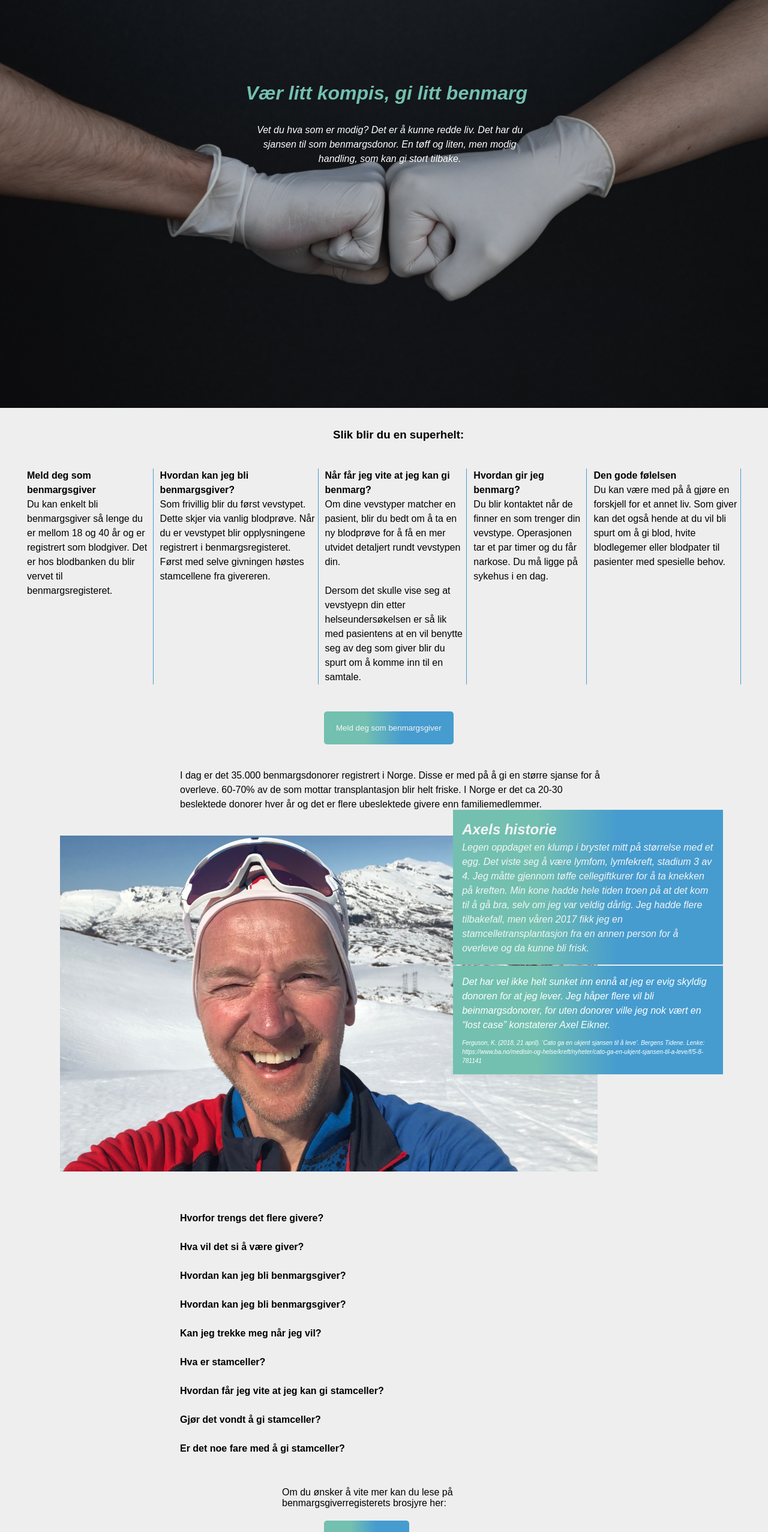
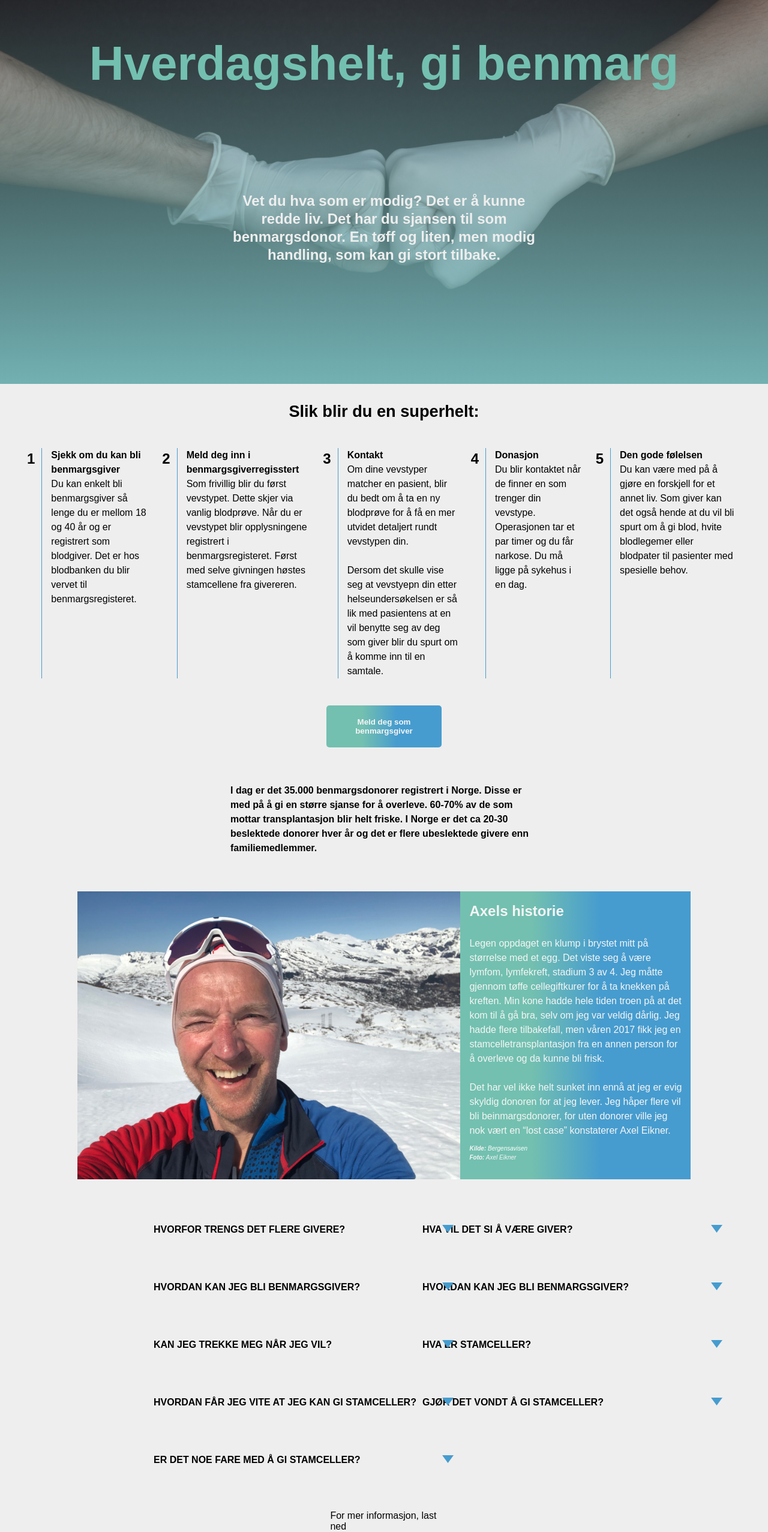
Before and after one commit to Inetklund0/Kampanjenettside, a plain HTML site: page index.html in a window 1280 px wide. Shown: the top 2554 px of the page at 60% size. Drawn offline with Linux system fonts and the light colour scheme.

Commit message:
responsiv

```diff
--- a/index.html
+++ b/index.html
@@ -1,17 +1,21 @@
 <!DOCTYPE html>
 <html lang="en">
+
 <head>
 	<meta charset="UTF-8">
 	<meta name="viewport" content="width=device-width, initial-scale=1.0">
 	<title>Benmargsgiverkampanje</title>
 	<link rel="stylesheet" href="style.css">
-
+	<link rel="stylesheet" href="https://cdnjs.cloudflare.com/ajax/libs/font-awesome/4.7.0/css/font-awesome.min.css">
 </head>
 <header>
-    <div class="container">
-        <img src="./Img/branimir-balogovic-fAiQRv7FgE0-unsplash.jpg" alt="fistbump"  >
-        <div class="top"><h1 class="titel">Vær litt kompis, gi litt benmarg</h1></div>
-        <div class="introtekst"><p>Vet du hva som er modig? Det er å kunne redde liv. Det har du sjansen til som benmargsdonor. En tøff og liten, men modig handling, som kan gi stort tilbake.</p></div>
+	<section id='top' class="flexbox">
+		<h1 class="titel">Hverdagshelt, gi benmarg</h1>
+		</div>
+		<div id="introtekst">
+			<p>Vet du hva som er modig? Det er å kunne redde liv. Det har du sjansen til som benmargsdonor. En tøff og
+				liten, men modig handling, som kan gi stort tilbake.</p>
+		</div>
 		</div>
 </header>
 
@@ -19,100 +23,144 @@
 	<main>
 		<h3>Slik blir du en superhelt:</h3>
 		<div class="superhelt">
+			<h2>1</h2>
 			<div class="steg">
-            <h4>Meld deg som benmargsgiver</h4>
-            <p>Du kan enkelt bli benmargsgiver så lenge du er mellom 18 og 40 år og er registrert som blodgiver. Det er hos blodbanken du blir vervet til benmargsregisteret.</p>
+				<h4>Sjekk om du kan bli benmargsgiver</h4>
+				<p>Du kan enkelt bli benmargsgiver så lenge du er mellom 18 og 40 år og er registrert som blodgiver. Det
+					er hos blodbanken du blir vervet til benmargsregisteret.</p>
 			</div>
-
+			<h2>2</h2>
 			<div class="steg">
-                <h4>Hvordan kan jeg bli benmargsgiver?</h4>
-                <p>Som frivillig blir du først vevstypet. Dette skjer via vanlig blodprøve. Når du er vevstypet blir opplysningene registrert i benmargsregisteret. Først med selve givningen høstes stamcellene fra givereren.</p>
+				<h4>Meld deg inn i benmargsgiverregisstert</h4>
+				<p>Som frivillig blir du først vevstypet. Dette skjer via vanlig blodprøve. Når du er vevstypet blir
+					opplysningene registrert i benmargsregisteret. Først med selve givningen høstes stamcellene fra
+					givereren.</p>
 			</div>
-
+			<h2>3</h2>
 			<div class="steg">
-                <h4>Når får jeg vite at jeg kan gi benmarg?</h4>
-                <p>Om dine vevstyper matcher en pasient, blir du bedt om å ta en ny blodprøve for å få en mer utvidet detaljert rundt vevstypen din. <br> <br>
-                Dersom det skulle vise seg at vevstyepn din etter helseundersøkelsen er så lik med pasientens at en vil benytte seg av deg som giver blir du spurt om å komme inn til en samtale.</p>
+				<h4>Kontakt</h4>
+				<p>Om dine vevstyper matcher en pasient, blir du bedt om å ta en ny blodprøve for å få en mer utvidet
+					detaljert rundt vevstypen din. <br> <br>
+					Dersom det skulle vise seg at vevstyepn din etter helseundersøkelsen er så lik med pasientens at en
+					vil benytte seg av deg som giver blir du spurt om å komme inn til en samtale.</p>
 			</div>
+			<h2>4</h2>
 			<div class="steg">
-                <h4>Hvordan gir jeg benmarg?</h4>
-                <p>Du blir kontaktet når de finner en som trenger din vevstype. Operasjonen tar et par timer og du får narkose. Du må ligge på sykehus i en dag.</p>
+				<h4>Donasjon</h4>
+				<p>Du blir kontaktet når de finner en som trenger din vevstype. Operasjonen tar et par timer og du får
+					narkose. Du må ligge på sykehus i en dag.</p>
 			</div>
+			<h2>5</h2>
 			<div class="steg">
 				<h4>Den gode følelsen</h4>
-                <p>Du kan være med på å gjøre en forskjell for et annet liv. Som giver kan det også hende at du vil bli spurt om å gi blod, hvite blodlegemer eller blodpater til pasienter med spesielle behov.</p>
+				<p>Du kan være med på å gjøre en forskjell for et annet liv. Som giver kan det også hende at du vil bli
+					spurt om å gi blod, hvite blodlegemer eller blodpater til pasienter med spesielle behov.</p>
 			</div>
 		</div>
 
+		<div class="container1">
 			<button>Meld deg som benmargsgiver</button>
-
-        <div class="kortInfo">
+		</div>
+		<div class="kortinfo">
 			<p>
-                I dag er det 35.000 benmargsdonorer registrert i Norge. Disse er med på å gi en større sjanse for å overleve. 60-70% av de som mottar transplantasjon blir helt friske. I Norge er det ca 20-30 beslektede donorer hver år og det er flere ubeslektede givere enn familiemedlemmer.
+				I dag er det 35.000 benmargsdonorer registrert i Norge. Disse er med på å gi en større sjanse for å
+				overleve. 60-70% av de som mottar transplantasjon blir helt friske. I Norge er det ca 20-30 beslektede
+				donorer hver år og det er flere ubeslektede givere enn familiemedlemmer.
 			</p>
 		</div>
 
-        <div class="axelHistorie">
-            <img class="foto"src="./Img/Selfie Kvamskogen 2020.jpg" alt="Foto Axel Eikner">
+		<div class="axel">
+			<img class="foto" src="./img/Selfie Kvamskogen 2020.jpg" alt="Foto Axel Eikner">
 			<div class="historie">
-                <h2>Axels historie</h2>
-                <p>Legen oppdaget en klump i brystet mitt på størrelse med et egg. Det viste seg å være lymfom, lymfekreft, stadium 3 av 4. Jeg måtte gjennom tøffe cellegiftkurer for å ta knekken på kreften. Min kone hadde hele tiden troen på at det kom til å gå bra, selv om jeg var veldig dårlig. Jeg hadde flere tilbakefall, men våren 2017 fikk jeg en stamcelletransplantasjon fra en annen person for å overleve og da kunne bli frisk.
+				<h2>Axels historie</h2><br>
+				<p>Legen oppdaget en klump i brystet mitt på størrelse med et egg. Det viste seg å være lymfom,
+					lymfekreft, stadium 3 av 4. Jeg måtte gjennom tøffe cellegiftkurer for å ta knekken på kreften. Min
+					kone hadde hele tiden troen på at det kom til å gå bra, selv om jeg var veldig dårlig. Jeg hadde
+					flere tilbakefall, men våren 2017 fikk jeg en stamcelletransplantasjon fra en annen person for å
+					overleve og da kunne bli frisk.
+				</p> <br>
+				<p>Det har vel ikke helt sunket inn ennå at jeg er evig skyldig donoren for at jeg lever. Jeg håper
+					flere vil bli beinmargsdonorer, for uten donorer ville jeg nok vært en “lost case” konstaterer Axel
+					Eikner.
+				</p>
+				<p class="referanse"> <strong>Kilde:</strong>
+					<a
+						href="https://www.ba.no/medisin-og-helse/kreft/nyheter/cato-ga-en-ukjent-sjansen-til-a-leve/f/5-8-781141">Bergensavisen
+					</a><br>
+					<strong>Foto:</strong> Axel Eikner
+				</p>
+			</div>
+		</div>
+
+		<div class="sporsmal">
+			<div class="vismer">
+				<h4 class="titlequest">Hvorfor trengs det flere givere?</h4>
+					<p>Behovet for givere er alltid stort på grunn av at det finnes flere millioner av ulike
+					vevstypekombinasjoner. Dette gjør at det er vanskelig å finne giver som har samme vevstype som en
+					pasient. Desto flere som melder seg frivillig som stamcellegiver, desto større sjanse er det for å
+					finne en som matcher vevet til pasienten. Hvert år melder deg seg ca 2000 til 2500 givere, men vi
+					trenger DEG for at det skal bli lettere å finne riktig match raskere.
+					Sjansene for at nettopp du velges til å gi stamceller er omlag 1 promille per år.
 					</p>
 			</div>
 
-            <div class="brukersitat">
-                <p>Det har vel ikke helt sunket inn ennå at jeg er evig skyldig donoren for at jeg lever. Jeg håper flere vil bli beinmargsdonorer, for uten donorer ville jeg nok vært en “lost case” konstaterer Axel Eikner.
-                </p>
-                <p class="referanse">Ferguson, K. (2018, 21 april). ‘Cato ga en ukjent sjansen til å leve’. Bergens Tidene. Lenke: https://www.ba.no/medisin-og-helse/kreft/nyheter/cato-ga-en-ukjent-sjansen-til-a-leve/f/5-8-781141</p>
-            </div>
-        </div>
-
-        <div class="spørsmål">
-            <p>
-                <strong>Hvorfor trengs det flere givere?</strong>
-                <!-- Behovet for givere er alltid stort på grunn av at det finnes flere millioner av ulike vevstypekombinasjoner. Dette gjør at det er vanskelig å finne giver som har samme vevstype som en pasient. Desto flere som melder seg frivillig som stamcellegiver, desto større sjanse er det for å finne en som matcher vevet til pasienten. Hvert år melder deg seg ca 2000 til 2500 givere, men vi trenger DEG for at det skal bli lettere å finne riktig match raskere.
-                Sjansene for at nettopp du velges til å gi stamceller er omlag 1 promille per år. -->
-            </p>
-            <p>
-                <strong>Hva vil det si å være giver?</strong>
-                <!-- Du kan være med å gjøre en forskjell for et annet liv. Som giver kan det også hende at du vil bli spurt om å gi blod, hvite blodlegemer eller blodplater til pasienter med spesielle behov. Dette skjer oftest i sammenheng med en stamcelletransplantasjon og vil bli tatt særskilt opp i hvert enkelt tilfelle. -->
-            </p>
-            <p>
-                <strong>Hvordan kan jeg bli benmargsgiver?</strong>
-                <!-- Du kan enkelt bli benmargsgiver så lenge du er mellom 18 og 40 år og er registrert som blodgiver. Det er hos blodbanken du blir vervet til benmargsgiverregisstert. Som frivillig blir du først vevstypet. Dette skjer via vanlig blodprøve. Når du er vevstypet blir opplysningene registrert i benmargsgiverregisteret. Først i forbindelse med selve givningen høstes stamcellene fra giveren. -->
-            </p>
-            <p>
-                <strong>Hvordan kan jeg bli benmargsgiver?</strong>
-                <!-- Du kan enkelt bli benmargsgiver så lenge du er mellom 18 og 40 år og er registrert som blodgiver. Det er hos blodbanken du blir vervet til benmargsgiverregisstert. Som frivillig blir du først vevstypet. Dette skjer via vanlig blodprøve. Når du er vevstypet blir opplysningene registrert i benmargsgiverregisteret. Først i forbindelse med selve givningen høstes stamcellene fra giveren. -->
-            </p>
-            <p>
-                <strong>Kan jeg trekke meg når jeg vil?</strong>
-                <!-- Som frivillig kan du trekke deg når du ønsker, men helst før forbehandlingen av pasienten starter. Det er ikke behov for å oppgi grunnen til at du trekker deg. -->
-            </p>
-
-            <p>
-                <strong>Hva er stamceller?</strong>
-                <!-- I knoklenes marghule finnes benmargen. De er fulle av benmargsceller og umodne stamceller. Opphavet til de røde og hvite blodlegemene og blodplatene kommer fra stamcellene. Blodlegemene og blodplatene strømmer ut i blodet etter å ha delt seg, og når de har delt seg modnes de. -->
-            </p>
-            <p>
-                <strong>Hvordan får jeg vite at jeg kan gi stamceller?</strong>
-                <!-- Om det ser ut til at dine vevstyper matcher en pasient, blir du bedt om å ta en ny blodprøve for å få en mer utvidet detaljer rundt vevstypen din. Dersom det skulle vise seg at vevstypen din etter helseundersøkelsen er så lik med pasientens at en vil benytte seg av deg som giver blir du spurt om å komme inn til en samtale og ny helseundersøkelse. Samtalen vil bl.a handle om du kan gi stamceller eller blod. -->
-            </p>
-            <p>
-            <strong>Gjør det vondt å gi stamceller?</strong>
-            <!-- Det er helt normalt å kjenne noe ømhet og smerte øverst i setet noen dager etter givning. Det er ikke alltid man får arr, men i noen tilfeller oppstår det små arr. I en ukes tid etter givning anbefales det å være forsiktig med stor fysisk aktivitet og tunge løft. -->
-            </p>
-            <p>
-                <strong>Er det noe fare med å gi stamceller?</strong>
-                <!-- Før givning blir det gjennomgått grundig helsesjekk så risikoen forbundet med benmargsgivningen er meget liten. Det er forbundet meget liten risiko med benmargsgivning om du er frisk og rask. Komplikasjoner foregår sjeldent. -->
+			<div class="vismer">
+                <h4 class="titlequest">Hva vil det si å være giver?</h4>
+                	<p>Du kan være med å gjøre en forskjell for et annet liv. Som giver kan det også hende at du vil bli spurt om å gi blod, hvite blodlegemer eller blodplater til pasienter med spesielle behov. Dette skjer oftest i sammenheng med en stamcelletransplantasjon og vil bli tatt særskilt opp i hvert enkelt tilfelle.
                 	</p>
 			</div>
 
-        <div class="brosjyre">
-            <p>Om du ønsker å vite mer kan du lese på benmargsgiverregisterets brosjyre her:
+            <div class="vismer">
+                <h4 class="titlequest">Hvordan kan jeg bli benmargsgiver?</h4>
+                	<p>Du kan enkelt bli benmargsgiver så lenge du er mellom 18 og 40 år og er registrert som blodgiver. Det er hos blodbanken du blir vervet til benmargsgiverregisstert. Som frivillig blir du først vevstypet. Dette skjer via vanlig blodprøve. Når du er vevstypet blir opplysningene registrert i benmargsgiverregisteret. Først i forbindelse med selve givningen høstes stamcellene fra giveren.
             		</p>
             </div>
-        <button class="nedlastning">Last ned brojsyre</button>
+
+            <div class="vismer">
+                <h4 class="titlequest">Hvordan kan jeg bli benmargsgiver?</h4>
+                	<p>Du kan enkelt bli benmargsgiver så lenge du er mellom 18 og 40 år og er registrert som blodgiver. Det er hos blodbanken du blir vervet til benmargsgiverregisstert. Som frivillig blir du først vevstypet. Dette skjer via vanlig blodprøve. Når du er vevstypet blir opplysningene registrert i benmargsgiverregisteret. Først i forbindelse med selve givningen høstes stamcellene fra giveren.
+            		</p>
+            </div>
+
+            <div class="vismer">
+                <h4 class="titlequest">Kan jeg trekke meg når jeg vil?</h4>
+                	<p>Som frivillig kan du trekke deg når du ønsker, men helst før forbehandlingen av pasienten starter. Det er ikke behov for å oppgi grunnen til at du trekker deg.
+                	</p>
+            </div>
+
+            <div class="vismer">
+        		<h4 class="titlequest">Hva er stamceller?</h4>
+                	<p>I knoklenes marghule finnes benmargen. De er fulle av benmargsceller og umodne stamceller. Opphavet til de røde og hvite blodlegemene og blodplatene kommer fra stamcellene. Blodlegemene og blodplatene strømmer ut i blodet etter å ha delt seg, og når de har delt seg modnes de.
+            	</p>
+            </div>
+
+            <div class="vismer">
+                <h4 class="titlequest">Hvordan får jeg vite at jeg kan gi stamceller?</h4>
+                	<p>Om det ser ut til at dine vevstyper matcher en pasient, blir du bedt om å ta en ny blodprøve for å få en mer utvidet detaljer rundt vevstypen din. Dersom det skulle vise seg at vevstypen din etter helseundersøkelsen er så lik med pasientens at en vil benytte seg av deg som giver blir du spurt om å komme inn til en samtale og ny helseundersøkelse. Samtalen vil bl.a handle om du kan gi stamceller eller blod.
+            	</p>
+            </div>
+
+            <div class="vismer">
+            	<h4 class="titlequest">Gjør det vondt å gi stamceller?</h4>
+            		<p>Det er helt normalt å kjenne noe ømhet og smerte øverst i setet noen dager etter givning. Det er ikke alltid man får arr, men i noen tilfeller oppstår det små arr. I en ukes tid etter givning anbefales det å være forsiktig med stor fysisk aktivitet og tunge løft.
+            	</p>
+            </div>
+
+            <div class="vismer">
+            	<h4 class="titlequest">Er det noe fare med å gi stamceller?</h4>
+                	<p>Før givning blir det gjennomgått grundig helsesjekk så risikoen forbundet med benmargsgivningen er meget liten. Det er forbundet meget liten risiko med benmargsgivning om du er frisk og rask. Komplikasjoner foregår sjeldent.
+            	</p>
+            </div>
+
+		</div>
+
+		<div class="container1">
+			<div id="brosjyre">
+				<p>For mer informasjon, last ned benmargsgiverregisterets brosjyre her:
+				</p>
+			</div>
+			<a href="https://oslo-universitetssykehus.no/seksjon/Benmargsgiverregisteret/Documents/NBMDR_Vervebrosjyre_web.pdf"  target="_blank"><button class="nedlastning">Last ned brojsyre</button></a>
+		</div>
 	</main>
 
 
@@ -121,5 +169,9 @@
 
 <footer>
 
+	<h4 id='foottext'>Del budskapet:</h4>
+		<!-- <a href="#" class="fa fa-facebook"></a>
+		<a href="#" class="fa fa-twitter"></a> -->
 </footer>
+
 </html>
--- a/style.css
+++ b/style.css
@@ -1,12 +1,13 @@
 * {
-    box-sizing:border-box;
-    margin:0;
-    padding:0;
+	box-sizing: border-box;
+	margin: 0;
+	padding: 0;
 }
 
-body{
+body {
 	background-color: #eee;
-    font-family: Arial;
+	font-family: Arial, Helvetica, sans-serif;
+	margin: auto;
 }
 
 /* Fargekoder
@@ -19,41 +20,49 @@ blå: 469ccf*/
 	color: white;
 }
 
-  img{
-    width: 100vw;
-    height: 85vh;
-    object-fit: cover;
-
-  }
-  .foto{
-    width: 70vw;
-    height: 70vh;
-    margin-left: 100px;
+.flexbox {
+	display: flex;
+	max-width: 80vw;
+	min-height: 80vh;
+	align-items: center;
+	justify-content: center;
+	margin: auto;
+	position: relative;
 }
 
-  .top {
-    position: absolute;
-    top: 20%;
-    left: 32%;
-    color: #73c0b0;
-    font-style: italic;
+#top {
+	background-image: linear-gradient(to bottom, rgba(255, 255, 255, 0.096), rgba(127, 197, 199, 0.89)), url(./img/branimir-balogovic-fAiQRv7FgE0-unsplash.jpg);
+	background-size: cover;
+	background-position: center center;
+	min-width: 100vw;
+	align-items: flex-start;
 }
 
-  .introtekst{
-    position: absolute;
-    top: 30%;
-    left: 32%;
-    width: 480px;
-    font-style: italic;
-    line-height: 1.5;
+#top h1 {
+	font-size: 5rem;
+	text-align: center;
+	padding-top: 60px;
+	color: #73c0b0;
 }
 
-  h3{
-    padding-left: 555px;
-    padding-top: 30px;
+#top #introtekst {
+	position: absolute;
+	color: #eee;
+	top: 40vh;
+	width: 40vw;
+	font-weight: bold;
+	line-height: 1.25;
+	font-size: 1.5rem;
+	text-align: center;
 }
 
-.superhelt{
+h3 {
+	text-align: center;
+	padding-top: 30px;
+	font-size: 1.7rem;
+}
+
+.superhelt {
 	columns: 5;
 	margin: 45px;
 	line-height: 1.5;
@@ -61,83 +70,253 @@ blå: 469ccf*/
 	gap: 11px;
 }
 
-.steg{
-    border-right: #469ccf .5px solid;
-    padding-right: 5px;
+.steg {
+	border-left: #469ccf .5px solid;
+	padding: 0 10px 0 15px;
+	max-width: 20vw;
 }
 
-button{
-    padding: 20px;
-    margin-left: 540px;
-    background: rgb(115,192,176);
-    background: linear-gradient(90deg, rgba(115,192,176,1) 31%, rgba(70,156,207,1) 61%);
+.container1 {
+	text-align: center;
+	color: black;
+}
+
+button {
+	padding: 20px 10px 20px 10px;
+	background: rgb(115, 192, 176);
+	background: linear-gradient(90deg, rgba(115, 192, 176, 1) 31%, rgba(70, 156, 207, 1) 61%);
 	border-radius: 5px;
 	border: none;
 	color: whitesmoke;
-    font-style: bold;
+	font-weight: 600;
+	width: 15vw;
 }
 
-button:hover{
-    color: black;
-    background:#73c0b0;
+button:hover {
+	background: #73c0b0;
 }
 
-.kortInfo{
-    top: 30%;
-    left: 32%;
-    width: 700px;
-    margin-left: 300px;
-    margin-top: 40px;
-    margin-bottom: 40px;
+.kortinfo {
+	padding: 60px 0 60px 0;
+	width: 40vw;
+	align-items: center;
+	justify-content: center;
+	margin: auto;
 	line-height: 1.5;
+	font-weight: 600;
+}
+
+.axel {
+	display: flex;
+	width: 90vw;
+	justify-content: center;
+	margin: auto;
+}
+
+.foto {
+	max-width: 50vw;
+	max-height: 60vh;
 }
 
 .historie {
-    position: absolute;
-    top: 1350px;
-    left: 59%;
-    width: 450px;
+	position: right;
+	width: 30vw;
+	max-height: 60vh;
 	color: whitesmoke;
-    font-style: italic;
 	background-color: #73c0b0;
-    background: linear-gradient(90deg, rgba(115,192,176,1) 31%, rgba(70,156,207,1) 61%);
+	background: linear-gradient(90deg, rgba(115, 192, 176, 1) 31%, rgba(70, 156, 207, 1) 61%);
 	line-height: 1.5;
 	padding: 15px;
 }
 
-  .brukersitat{
-    position: absolute;
-    top: 1610px;
-    left: 59%;
-    width: 450px;
-    font-style: italic;
-    line-height: 1.5;
-    background-color: #73c0b0;
-    background: linear-gradient(90deg, rgba(115,192,176,1) 31%, rgba(70,156,207,1) 61%);
-    color: white;
-    padding: 15px;
-  }
-
-  .spørsmål{
-    margin-left: 300px;
-    padding-top: 50px;
-    line-height: 3;
-    margin-bottom: 40px;
-  }
-
-  .brosjyre{
-    margin-left: 470px;
-    width: 300px;
-    padding-bottom: 20px;
-  }
-
-  .referanse{
+.referanse {
 	font-size: 10px;
 	font-style: italic;
 	padding-top: 10px;
 }
-  footer{
-    background-color:#73c0b0;
+
+a {
+	text-decoration: none;
+	color: white;
+}
+
+/* Spørsmål seksjon */
+
+.sporsmal {
+	width: 60vw;
+	padding: 60px 0 20px 0;
+	line-height: 3;
+	display: flex;
+	flex-direction: row;
+	flex-wrap: wrap;
+	row-gap: .5rem;
+	column-gap: 10vw;
+	margin: auto;
+	/* border-left: #469ccf .5px solid;
+	padding-left: 5px;
+	display: grid;
+	grid-template-columns: 30vw 30vw;
+	column-gap: 10vw; */
+}
+
+.vismer {
+	margin-bottom: 2.5rem;
+	max-width: 25vw;
+	display: flex;
+  	flex-direction: column;
+  	flex-basis: 100%;
+	flex: 1;
+}
+
+.vismer h4 {
+	min-width: 500px;
+	text-transform: uppercase;
+	user-select: none;
+	cursor: pointer;
+}
+
+.vismer h4::after {
+	content: "";
+	background-image: url(Img/arrow.svg);
+	background-size: contain;
+	width: 1.2em;
+	height: 1.2em;
+	transform: translate(0, 13px) rotate(180deg);
+	float: right;
+}
+
+.vismer.open h4::after {
+	transform: translate(0, 13px) rotate(0);
+}
+
+.vismer p {
+	line-height: 1.375rem;
+	overflow: hidden;
+	transition: height 0.2s ease-in-out;
+}
+
+/*****************************************/
+
+#brosjyre {
+	width: 14vw;
+	margin: auto;
+	padding-bottom: 20px;
+	text-align: left;
+}
+
+footer {
+	background-color: #73c0b0;
 	margin-top: 30px;
 	padding: 80px;
 }
+
+#foottext {
+	color: #eee;
+	text-align: center;
+}
+/*
+.fa {
+	padding: 20px;
+	font-size: 40px;
+	width: 50px;
+	text-align: center;
+	text-decoration: none;
+	margin: 5px 2px;
+	align-items: center;
+	justify-content: center;
+}
+
+.fa-facebook {
+	background: #3B5998;
+	color: white;
+}
+
+.fa-twitter {
+	background: #55ACEE;
+	color: white;
+} */
+
+@media (max-width: 600px) {
+	#top h1 {
+		font-size: 2.5rem;
+		padding-top: 40px;
+		max-width: 80vw;
+	}
+
+	#top #introtekst {
+		width: 70vw;
+		font-size: 1.2rem;
+	}
+
+	.kortinfo {
+		width: 70vw;
+		font-size: 1.2rem;
+		padding: 40px 0 40px 0;
+	}
+
+	h3 {
+		text-align: center;
+		padding-top: 30px;
+		font-size: 1.2rem;
+	}
+
+	.superhelt {
+		flex-direction: column;
+	}
+
+	.steg {
+		border-left: #469ccf .5px solid;
+		padding: 0 10px 0 15px;
+		max-width: 80vw;
+	}
+
+	.axel {
+		flex-direction: column;
+		max-width: 100vw;
+		margin: 0;
+	}
+
+	.foto {
+		min-width: 100vw;
+	}
+
+	.historie {
+		position: right;
+		width: 100vw;
+		max-height: 70vh;
+		line-height: 1.5;
+		padding: 15px;
+	}
+
+	.sporsmal {
+		flex-direction: column;
+		margin: 0;
+		padding: 5vh 5vw 0 5vw;
+	}
+
+	.vismer {
+		max-width: 70vw;
+	}
+
+	.vismer h4 {
+		min-width: 80vw;
+		padding-bottom: 10px;
+		font-size: 1rem;
+		line-height: 1.4;
+	}
+
+	button {
+		width: 50vw;
+	}
+
+	#brosjyre {
+		width: 45vw;
+		margin: auto;
+		font-size: .8rem;
+		padding-bottom: 20px;
+	}
+
+	footer {
+		padding: 50px;
+	}
+}
```
Also changed, not shown: index.js (+19 -49 lines), Img/arrow.svg (added). Lines whose indentation alone changed are shown as unchanged.
